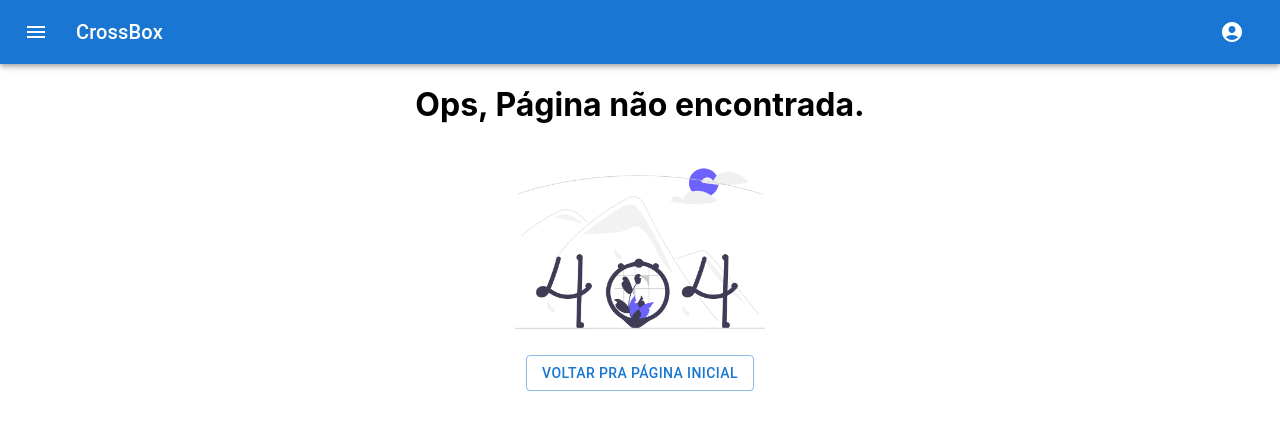
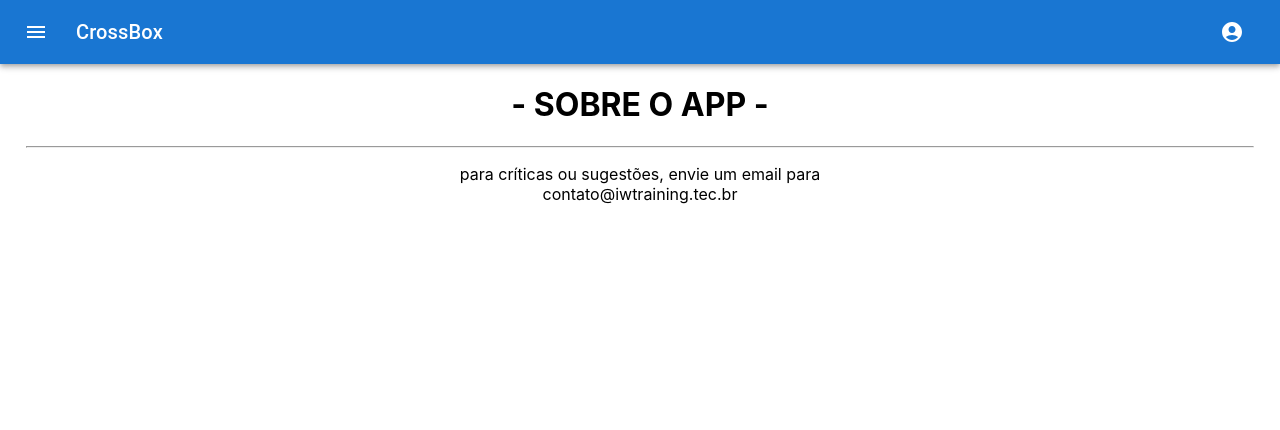
Before and after one commit to iwtrainingbr/app-front-13, a React (Create React App) app: page /sobre in a window 1280 px wide. Shown: the top 430 px of the page. Built offline with nearby package versions, Linux system fonts and the light colour scheme; the HTML template or start-up script is replaced by a standard one; what react-swipeable-views-utils would draw is missing.

Commit message:
adicionei um sobre

```diff
--- a/src/App.js
+++ b/src/App.js
@@ -15,6 +15,7 @@ import Perfil from "./pages/Perfil";
 import Tutorial from "./pages/Tutorial"
 import Support from "./pages/Support";
 import Horarios from "./pages/Horarios";
+import Sobre from "./pages/Sobre";
 
 import Navbar from "./components/Navbar";
 
@@ -34,6 +35,7 @@ function App() {
         <Route path="/perfil" element={<Perfil/>}/>
         <Route path="/ajuda" element={<Support/>}/>
         <Route path="/horarios" element={<Horarios/>}/>
+        <Route path="/sobre" element={<Sobre/>}/>
 
         <Route path="/*" element={<NotFound/>}/>
       </Routes>
--- /dev/null
+++ b/src/pages/Sobre/index.js
@@ -0,0 +1,17 @@
+export default function Sobre () {
+    return (
+        <div align="center">
+            <h1>- SOBRE O APP -</h1>
+            <hr/>
+
+
+            <div>
+                <p>para críticas ou sugestões, envie um email para
+                    <br/>
+                    <a>contato@iwtraining.tec.br</a>
+                </p>
+            </div>
+
+        </div>
+    )
+}
```
